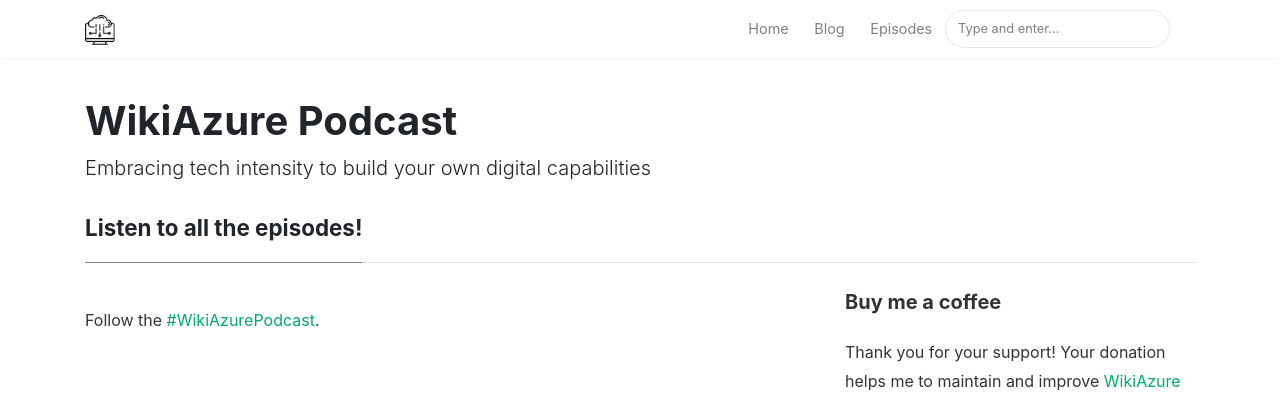
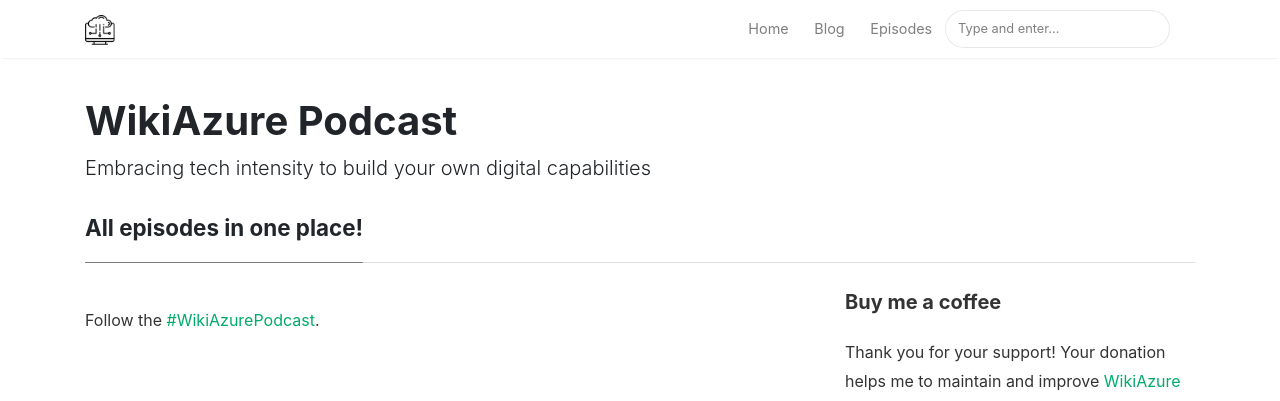
Before and after one commit to daveRendon/wikiazure-podcast, a Jekyll site: the page built from _pages/episodes.md, in a window 1280 px wide. Shown: the top 401 px of the page. Built offline with Jekyll 4.4.1, drawn with Linux system fonts in a browser that asks for light colours; nearby versions of some CDN libraries; comment, search, counter and statistics services are not loaded.

Commit message:
Update episodes.md

```diff
--- a/_pages/episodes.md
+++ b/_pages/episodes.md
@@ -1,6 +1,6 @@
 ---
 layout: page
-title: Listen to all the episodes!
+title: All episodes in one place!
 permalink: /episodes
 comments: true
 ---
```
